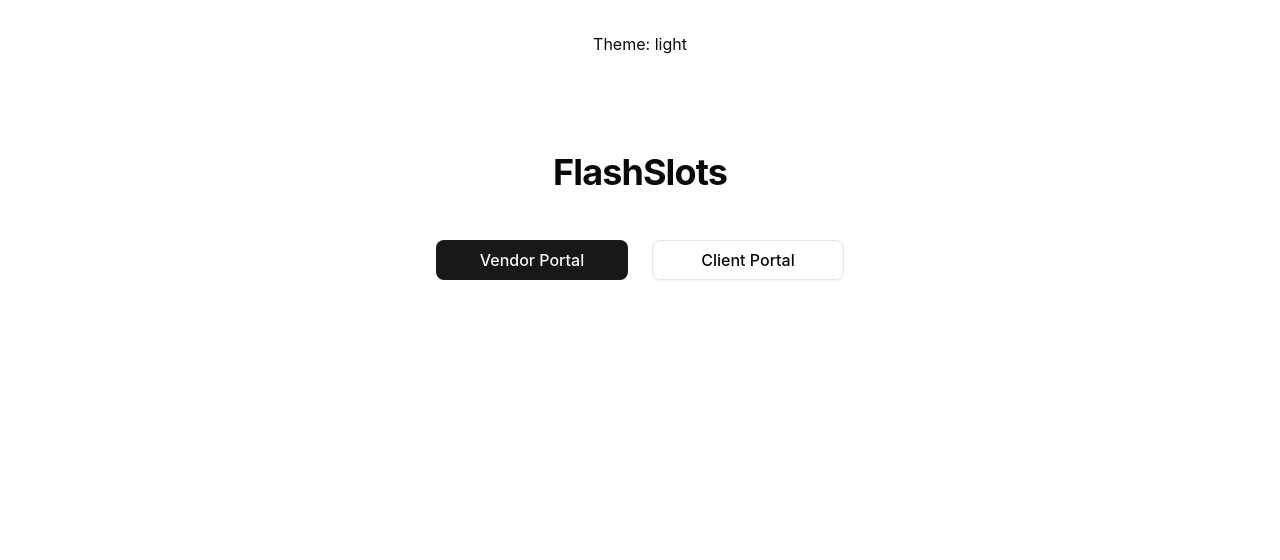
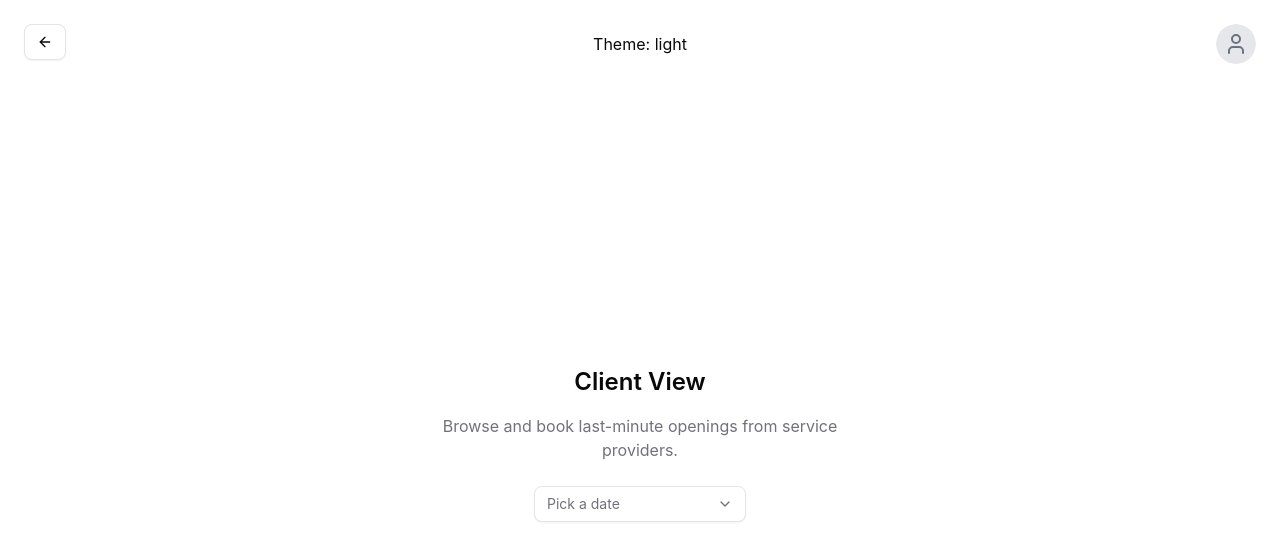
Before and after one commit to chyellow/FlashSlots, a React (Vite) app in the folder apps/web/: page /FlashSlots/client in a window 1280 px wide. Before the commit this address led to /. Shown: the top 560 px of the page. Built offline with nearby package versions, Linux system fonts and the light colour scheme; no server answers.

Commit message:
changed default route and handled invalid routes

```diff
--- a/apps/web/src/App.jsx
+++ b/apps/web/src/App.jsx
@@ -6,6 +6,7 @@ import { ClientView } from './views/ClientView';
 import  HomeView  from './views/HomeView';
 import  ProfileView  from './views/ProfileView';
 import { getTheme, applyTheme } from "@/lib/theme"
+import PageNotFoundView from './views/PageNotFoundView';
 
 
 function ThemeToggle() {
@@ -31,12 +32,12 @@ function App() {
 
       {/* The route decides what renders below the tabs */}
       <Routes>
-        <Route path="/" element={<HomeView />} />
-        <Route path ="/client" element = {<ClientView />}/>
-        <Route path ="/vendor" element = {<VendorView />}/>
-        <Route path="/profile/:username" element={<ProfileView />} />
+        <Route path="/FlashSlots/" element={<HomeView />} />
+        <Route path ="/FlashSlots/client" element = {<ClientView />}/>
+        <Route path ="/FlashSlots/vendor" element = {<VendorView />}/>
+        <Route path="/FlashSlots/profile/:username" element={<ProfileView />} />
         {/* Add future routes here, e.g.: */}
-        <Route path="*" element={<Navigate to="/" replace />} />
+        <Route path="*" element={<PageNotFoundView />}/>
       </Routes>
     </div>
   );
--- a/apps/web/src/views/ClientView.jsx
+++ b/apps/web/src/views/ClientView.jsx
@@ -17,7 +17,7 @@ export function ClientView() {
       <div className="absolute top-6 left-6">
         <Button asChild variant="outline"
           className="w-[42px] justify-between text-left font-normal data-[empty=true]:text-muted-foreground">
-          <Link to="/">
+          <Link to="/FlashSlots/">
               <ArrowLeft className="mr-2 h-4 w-4" />
           </Link>
         </Button>
@@ -25,7 +25,7 @@ export function ClientView() {
 
       <div className="absolute top-6 right-6">
         <Avatar asChild size="lg" className="w-48 text-md">
-          <Link to="/profile/client">
+          <Link to="/FlashSlots/profile/client">
           {/* The empty src tells the component to immediately trigger the fallback */}
           <AvatarImage src="" alt="Profile" />
 
--- a/apps/web/src/views/HomeView.jsx
+++ b/apps/web/src/views/HomeView.jsx
@@ -15,13 +15,13 @@ function HomeView() {
       {/* Navigation Buttons */}
       <div className="flex gap-6 mt-4">
         <Button asChild size="lg" className="w-48 text-md">
-          <Link to="/vendor">
+          <Link to="/FlashSlots/vendor">
             Vendor Portal
           </Link>
         </Button>
 
         <Button asChild variant="outline" size="lg" className="w-48 text-md">
-          <Link to="/client">
+          <Link to="/FlashSlots/client">
             Client Portal
           </Link>
         </Button>
--- /dev/null
+++ b/apps/web/src/views/PageNotFoundView.jsx
@@ -0,0 +1,11 @@
+import React from 'react'
+
+function PageNotFoundView() {
+  return (
+    <div className="w-full h-screen flex items-center justify-center text-destructive text-4xl">
+        404 Not Found
+      </div>
+  )
+}
+
+export default PageNotFoundView
--- a/apps/web/src/views/ProfileView.jsx
+++ b/apps/web/src/views/ProfileView.jsx
@@ -42,7 +42,7 @@ function ProfileView() {
   if (error)
     return (
       <div className="w-full h-screen flex items-center justify-center text-destructive">
-        Something went wrong
+        Profile Not Found!
       </div>
     )
 
@@ -66,7 +66,7 @@ function ProfileView() {
         asChild
         variant="outline"
         className="w-[212px] justify-between text-left font-normal data-[empty=true]:text-muted-foreground my-10">
-        <Link to="/">
+        <Link to="/FlashSlots/">
             <ArrowLeft className="mr-2 h-4 w-4" />
         </Link>
         </Button>
--- a/apps/web/src/views/VendorView.jsx
+++ b/apps/web/src/views/VendorView.jsx
@@ -16,7 +16,7 @@ export function VendorView() {
       <div className="absolute top-6 left-6">
         <Button asChild variant="outline"
           className="w-[42px] justify-between text-left font-normal data-[empty=true]:text-muted-foreground">
-          <Link to="/">
+          <Link to="/FlashSlots/">
               <ArrowLeft className="mr-2 h-4 w-4" />
           </Link>
         </Button>
@@ -27,7 +27,7 @@ export function VendorView() {
       </p>
       <div className="absolute top-6 right-6">
         <Avatar asChild size="lg" className="w-48 text-md">
-          <Link to="/profile/vendor">
+          <Link to="/FlashSlots/profile/vendor">
           {/* The empty src tells the component to immediately trigger the fallback */}
           <AvatarImage src="" alt="Profile" />
 
```
